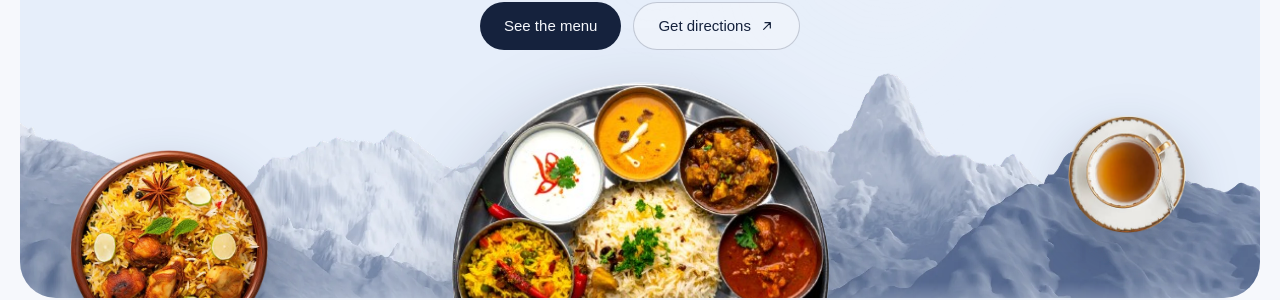
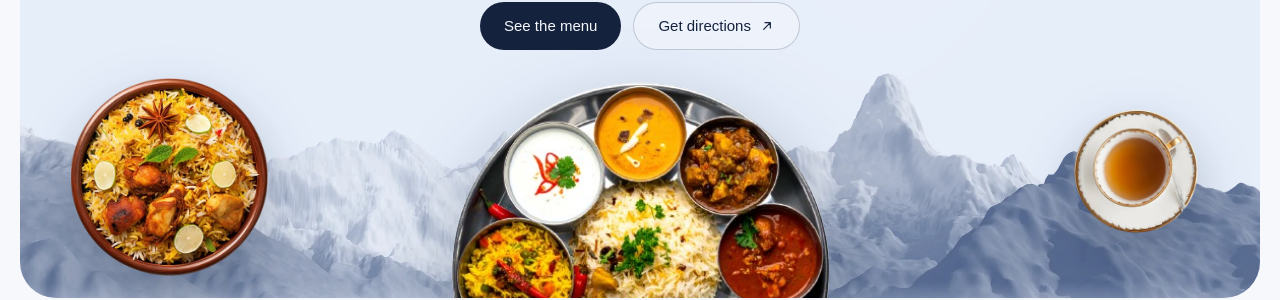
Before and after one commit to Erase-studio/The_Lukla, a Next.js app: page / in a window 1280 px wide. Shown: the part 562-862 px from the top of the page. Built offline with nearby package versions, Linux system fonts and the light colour scheme; no server answers; a web font is replaced by a local one.

Commit message:
add some more fixes

```diff
--- a/src/components/Hero.tsx
+++ b/src/components/Hero.tsx
@@ -30,6 +30,7 @@ type Slot = {
   notes: string;
   href: string;
   box: string;
+  badgePlacement: "top" | "bottom";
   drift: Drift;
   alt: string;
   delay: number;
@@ -44,6 +45,7 @@ const SLOTS: Slot[] = [
     notes: "Sesame & roasted tomato achar",
     href: "/menu#momos",
     box: "left-[-3%] top-[7%] w-[17%] lg:w-[14%]",
+    badgePlacement: "bottom",
     drift: { rotate: -125, x: -55, y: -85 },
     alt: "Momos with tomato achar",
     delay: 0.8,
@@ -55,6 +57,7 @@ const SLOTS: Slot[] = [
     notes: "Crisp crepe, spiced potato, sambar",
     href: "/menu#dosa-idli",
     box: "right-[-3%] top-[5%] w-[18%] lg:w-[15%]",
+    badgePlacement: "bottom",
     drift: { rotate: 135, x: 50, y: -70 },
     alt: "Masala dosa with sambar and coconut chutney",
     delay: 0.9,
@@ -65,7 +68,8 @@ const SLOTS: Slot[] = [
     cuisine: "South Indian",
     notes: "Aged basmati, whole spices & saffron",
     href: "/menu#biryani-rice",
-    box: "bottom-[-7%] left-[4%] w-[19%] lg:w-[16%]",
+    box: "bottom-[3%] left-[4%] w-[19%] lg:w-[16%]",
+    badgePlacement: "top",
     drift: { rotate: 145, x: -45, y: 80 },
     alt: "Biryani in a clay bowl",
     delay: 1,
@@ -76,7 +80,8 @@ const SLOTS: Slot[] = [
     cuisine: "Himalayan",
     notes: "Fresh ginger, cloves & green cardamom",
     href: "/menu",
-    box: "bottom-[9%] right-[6%] w-[12%] lg:w-[9.5%]",
+    box: "bottom-[9%] right-[5%] w-[13%] lg:w-[10%]",
+    badgePlacement: "top",
     drift: { rotate: -115, x: 38, y: 55 },
     alt: "A cup of tea on a saucer",
     delay: 1.1,
@@ -105,7 +110,7 @@ function FloatingPlate({
   return (
     <motion.div
       style={{ rotate, x, y }}
-      className={`absolute hidden aspect-square md:block ${slot.box}`}
+      className={`absolute hidden aspect-square z-20 hover:z-30 md:block ${slot.box}`}
     >
       <Link
         href={slot.href}
@@ -121,7 +126,7 @@ function FloatingPlate({
           {/* Warm culinary ambient glow on hover */}
           <span
             aria-hidden
-            className="absolute inset-0 -z-10 rounded-full bg-saffron/0 blur-xl transition duration-500 group-hover/plate:bg-saffron/20"
+            className="absolute inset-0 -z-10 rounded-full bg-saffron/0 blur-xl transition duration-500 group-hover/plate:bg-saffron/25"
           />
 
           <Image
@@ -132,8 +137,14 @@ function FloatingPlate({
             className="object-contain drop-shadow-[0_22px_26px_rgba(21,34,61,0.26)]"
           />
 
-          {/* Interactive glassmorphic flavor badge */}
-          <div className="pointer-events-none absolute -bottom-3 left-1/2 -translate-x-1/2 whitespace-nowrap rounded-full border border-white/70 bg-paper/95 px-3.5 py-1 text-center shadow-[0_12px_24px_-8px_rgba(21,34,61,0.3)] backdrop-blur-md opacity-0 translate-y-2 transition-all duration-300 ease-soft group-hover/plate:opacity-100 group-hover/plate:translate-y-0 group-focus-visible/plate:opacity-100 group-focus-visible/plate:translate-y-0">
+          {/* Interactive glassmorphic flavor badge - strategically positioned to never be cut off */}
+          <div
+            className={`pointer-events-none absolute left-1/2 -translate-x-1/2 whitespace-nowrap rounded-full border border-white/80 bg-paper/95 px-3.5 py-1 text-center shadow-[0_12px_24px_-8px_rgba(21,34,61,0.35)] backdrop-blur-md opacity-0 transition-all duration-300 ease-soft group-hover/plate:opacity-100 group-focus-visible/plate:opacity-100 ${
+              slot.badgePlacement === "top"
+                ? "-top-3.5 -translate-y-full translate-y-2 group-hover/plate:translate-y-0 group-focus-visible/plate:translate-y-0"
+                : "-bottom-3.5 translate-y-2 group-hover/plate:translate-y-0 group-focus-visible/plate:translate-y-0"
+            }`}
+          >
             <span className="block text-[12px] font-bold text-ink">
               {slot.title}
             </span>
```
